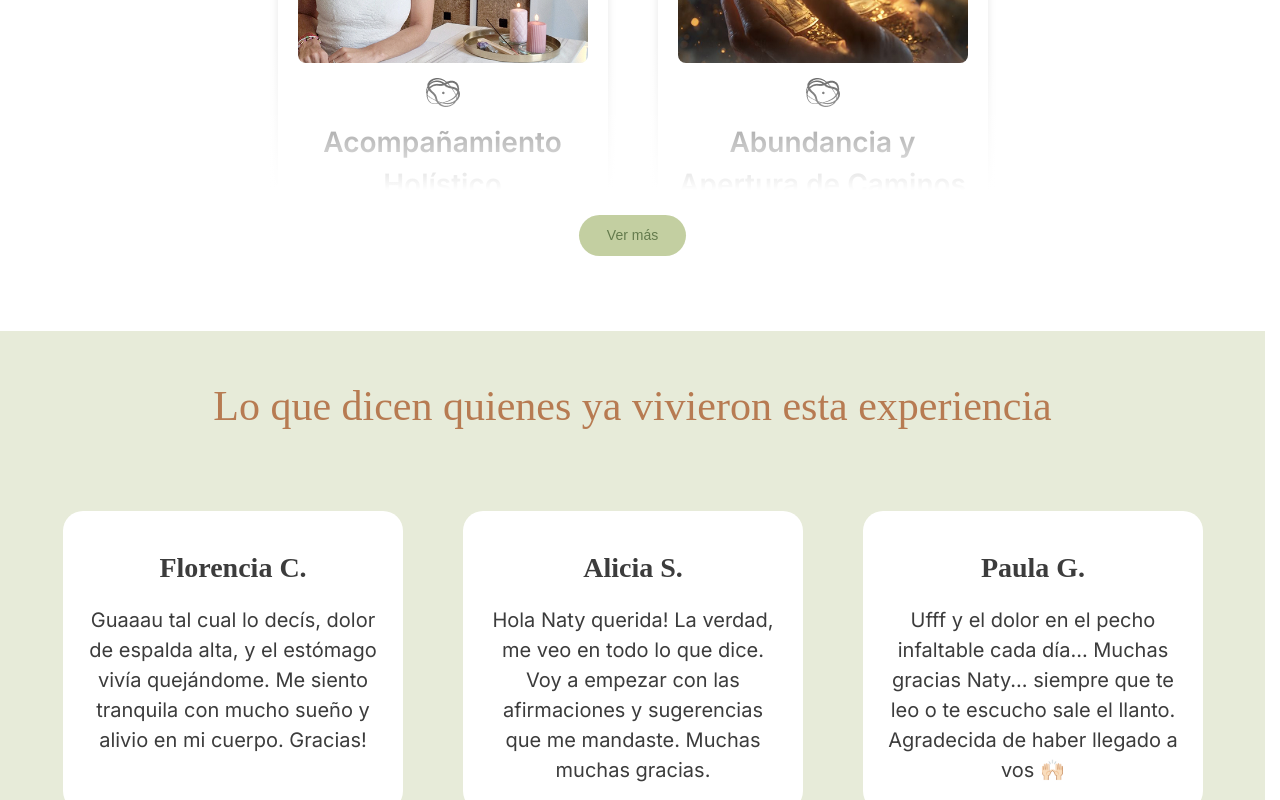
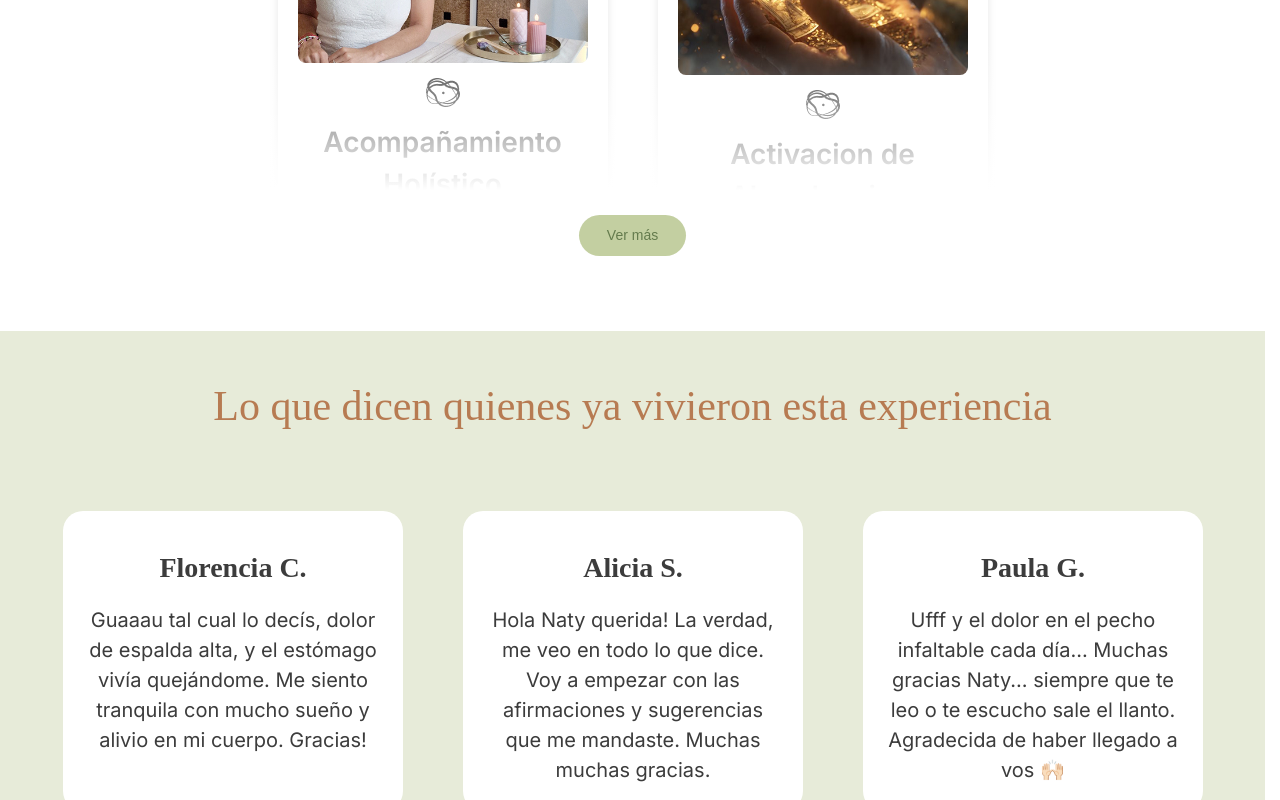
Before and after one commit to AlexisBazila/bellezadelser, a React (Vite) app: page / in a window 1280 px wide. Shown: the part 3340-4140 px from the top of the page. Built offline with nearby package versions, Linux system fonts and the light colour scheme; a small style sheet from the web is missing; a web font is replaced by a local one.

Commit message:
ajustes revision 2

```diff
--- a/src/layouts/sessionSection/SessionSection.jsx
+++ b/src/layouts/sessionSection/SessionSection.jsx
@@ -46,65 +46,64 @@ function SessionSection() {
     // Revisar antes de lanzar
     {
       image: sesionAbundancia,
-      title: "Abundancia y Apertura de Caminos",
-      description:
-        "Descripción corta para sesiones nuevas en sección de cards de sesiones",
+      title: "Activacion de Abundancia y Apertura de Caminos",
+      // description:
+      //   "Descripción corta para sesiones nuevas en sección de cards de sesiones",
       link: "/otras-sanaciones/activacion#sessionCalendar",
     },
     {
       image: sesionBloqueos,
       title: "Sanación de Bloqueos en el Amor",
-      description:
-        "Descripción corta para sesiones nuevas en sección de cards de sesiones",
+      // description:
+      //   "Descripción corta para sesiones nuevas en sección de cards de sesiones",
       link: "/otras-sanaciones/bloqueos#sessionCalendar",
     },
     {
       image: sesionUtero,
       title: "Sanación de Útero",
-      description:
-        "Descripción corta para sesiones nuevas en sección de cards de sesiones",
+      description: "Reconecta con tu energía femenina",
       link: "/otras-sanaciones/sanacion-de-utero#sessionCalendar",
     },
     {
       image: sesionEstres,
       title: "Sanación para el Estrés y la Ansiedad Consciente",
-      description:
-        "Descripción corta para sesiones nuevas en sección de cards de sesiones",
+      // description:
+      //   "Descripción corta para sesiones nuevas en sección de cards de sesiones",
       link: "/otras-sanaciones/sanacion-estres#sessionCalendar",
     },
     {
       image: sesionChakras,
       title: "Limpieza y Alineación de chakras",
-      description:
-        "Descripción corta para sesiones nuevas en sección de cards de sesiones",
+      // description:
+      //   "Descripción corta para sesiones nuevas en sección de cards de sesiones",
       link: "/otras-sanaciones/chakras#sessionCalendar",
     },
     {
       image: sesionLimpiezaEspacios,
       title: "Limpieza Energética de Espacios",
-      description:
-        "Descripción corta para sesiones nuevas en sección de cards de sesiones",
+      // description:
+      //   "Descripción corta para sesiones nuevas en sección de cards de sesiones",
       link: "/otras-sanaciones/limpieza-de-espacios#sessionCalendar",
     },
     {
       image: sesionMascotas,
       title: "Reiki para Mascotas",
-      description:
-        "Descripción corta para sesiones nuevas en sección de cards de sesiones",
+      // description:
+      //   "Descripción corta para sesiones nuevas en sección de cards de sesiones",
       link: "/otras-sanaciones/reiki-para-mascotas#sessionCalendar",
     },
     {
       image: sesionOncologico,
       title: "Reiki Oncológico",
-      description:
-        "Descripción corta para sesiones nuevas en sección de cards de sesiones",
+      // description:
+      //   "Descripción corta para sesiones nuevas en sección de cards de sesiones",
       link: "/otras-sanaciones/reiki-oncologico#sessionCalendar",
     },
     {
       image: sesionBelleza,
       title: "Ritual de Belleza Holística",
-      description:
-        "Descripción corta para sesiones nuevas en sección de cards de sesiones",
+      // description:
+      //   "Descripción corta para sesiones nuevas en sección de cards de sesiones",
       link: "/belleza-holistica/belleza#sessionCalendar",
     },
   ];
```
